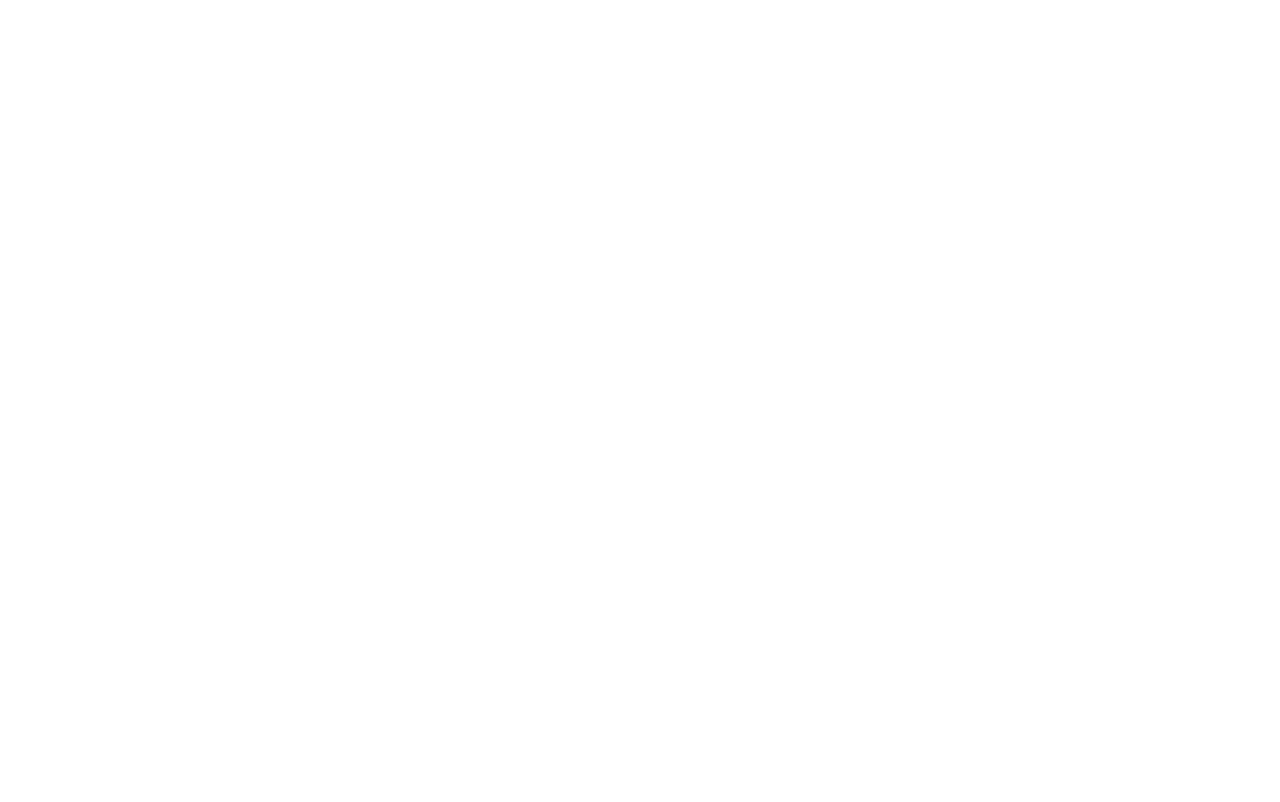
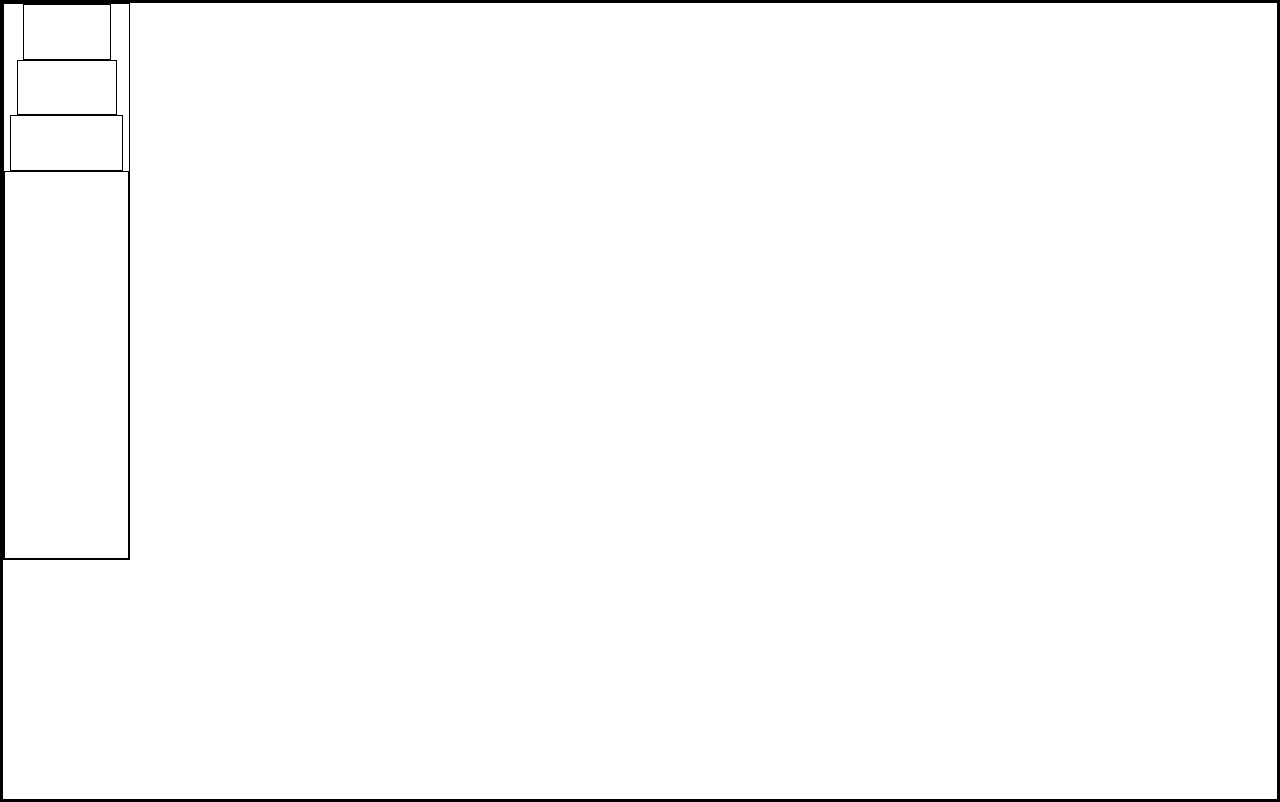
Before and after one commit to akibaz/freecodecamp-ResponsiveDesign, a plain HTML site: page CitySkylineCSSVariables/index.html in a window 1280 px wide. Drawn offline with Linux system fonts and the light colour scheme.

Commit message:
Create first building
Make structure using divs and set their dimension in % of their parent.
Use flex ti make the building siluete.

```diff
--- a/CitySkylineCSSVariables/index.html
+++ b/CitySkylineCSSVariables/index.html
@@ -8,7 +8,14 @@
         <link rel="stylesheet" href="./styles.css">
     </head>
     <body>
-
+        <div class="background-buildings">
+            <div class="bb1">
+                <div class="bb1a"></div>
+                <div class="bb1b"></div>
+                <div class="bb1c"></div>
+                <div class="bb1d"></div>
+            </div>
+        </div>
     </body>
 
 </html>
--- a/CitySkylineCSSVariables/styles.css
+++ b/CitySkylineCSSVariables/styles.css
@@ -0,0 +1,45 @@
+* {
+    border: 1px solid black; /* Make all elements have this border */
+    box-sizing: border-box; /* All elements should not change their size by adding border */
+}
+
+body {
+    margin: 0; /* Remove the default margin */
+    height: 100vh;
+    overflow: hidden; /* Remove the scroll bar */
+}
+
+.background-buildings {
+    /* By specifying widht and height this way, makes the element take the 100% of its parent */
+    width: 100%;
+    height: 100%;
+}
+
+.bb1 {
+    /* This will make element use the widht and height of its parent also */
+    width: 10%;
+    height: 70%;
+    display: flex;
+    flex-direction: column;
+    align-items: center;
+}
+
+.bb1a {
+    width: 70%;
+    height: 10%;
+}
+
+.bb1b {
+    width: 80%;
+    height: 10%;
+}
+
+.bb1c {
+    width: 90%;
+    height: 10%;
+}
+
+.bb1d {
+    width: 100%;
+    height: 70%;
+}
```
